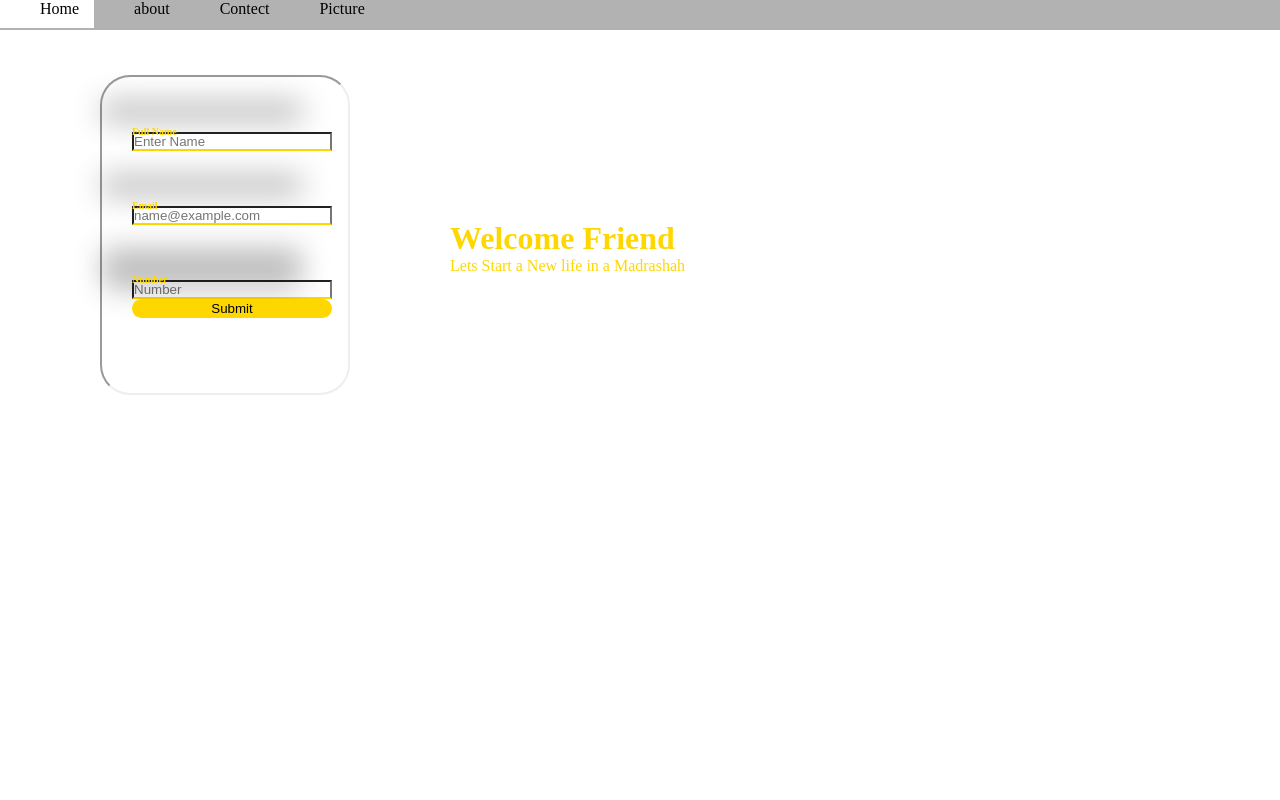
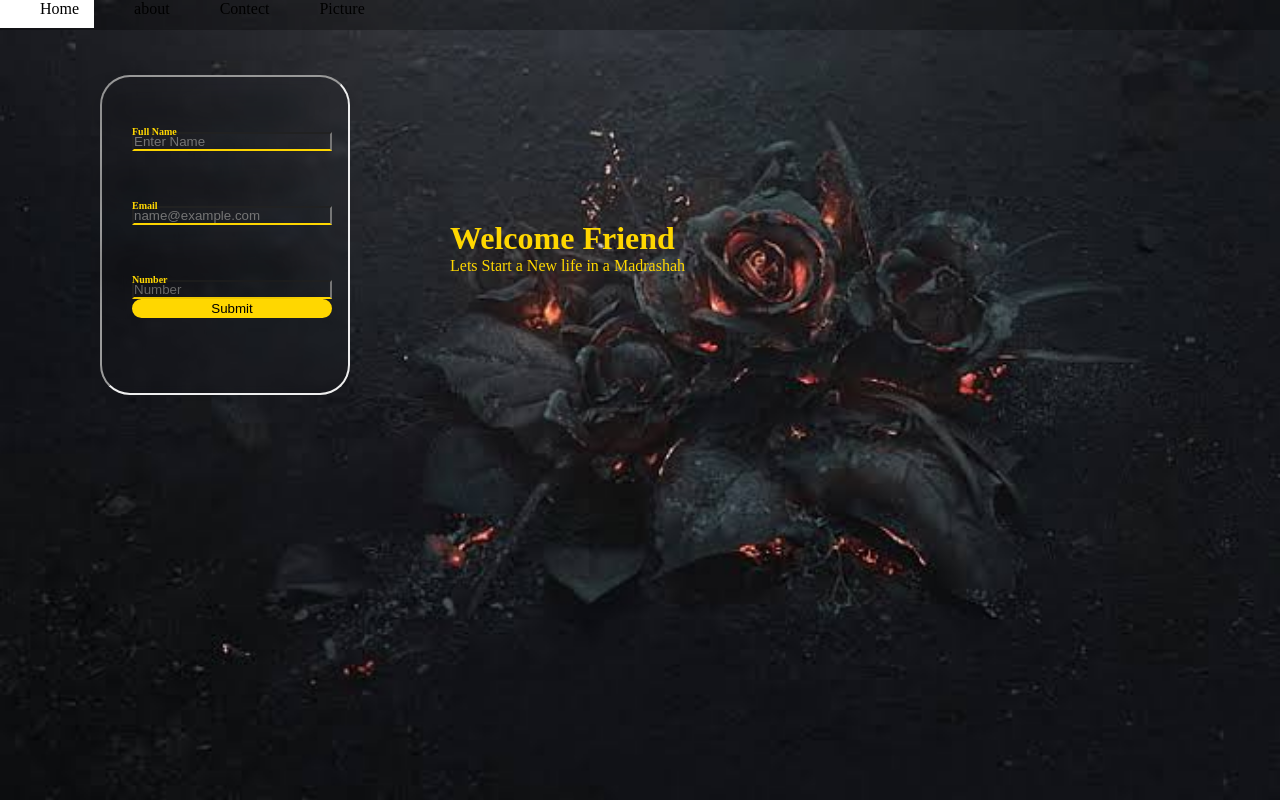
Before and after one commit to sj4568/Borti, a plain HTML site: page index.html in a window 1280 px wide. Drawn offline with nearby package versions, Linux system fonts and the light colour scheme.

Commit message:
Update index.html

```diff
--- a/index.html
+++ b/index.html
@@ -79,7 +79,7 @@ margin:0 ;
 box-sizing:border-box;
 align-items:center;
 justify-content:center;
-background-image:url("/images/bg.jpeg") ;
+background-image:url("bg.jpeg") ;
 background-size:cover;
 background-position:fixed ;
 background-attachment: fixed;
```
